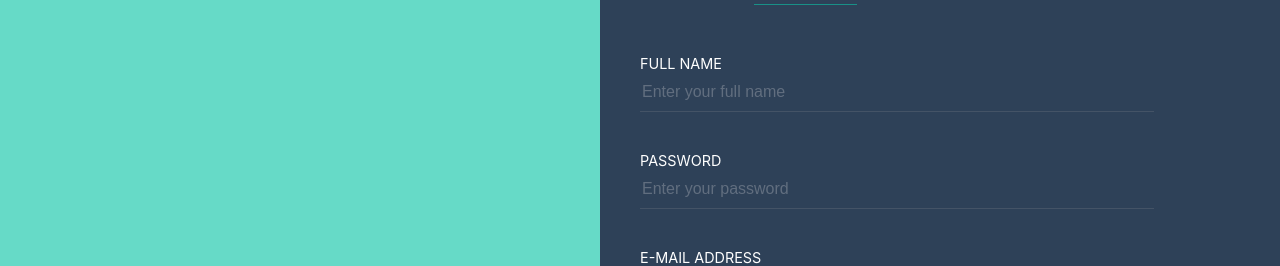
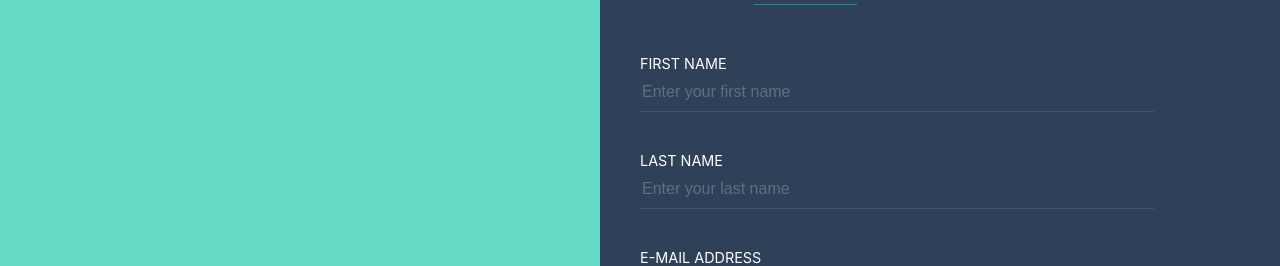
Before and after one commit to poojathakkar/sports_learning_online, a React (Create React App) app in the folder client/: page /#/ in a window 1280 px wide. Shown: the part 156-422 px from the top of the page. Built offline with nearby package versions, Linux system fonts and the light colour scheme; grey boxes are pictures that could not be loaded.

Commit message:
first_name last_name

```diff
--- a/client/src/App.js
+++ b/client/src/App.js
@@ -12,7 +12,7 @@ import './App.css';
 class App extends Component {
   render() {
 return (
-  <Router basename="/react-auth-ui/">
+  <Router>
     <div className="App">
       <div className="App__Aside">
         <img src="https://trello-attachments.s3.amazonaws.com/5f3d54fdc25471825210d34b/5f3d814594959d53f84e4b59/238e3e444b2edffeb4e52a6f4b0bf2e7/SPORTS_LEARNING_LOGO.png"/>
--- a/client/src/index.js
+++ b/client/src/index.js
@@ -4,8 +4,6 @@ import './index.css';
 import App from './App';
 
 ReactDOM.render(
-  <React.StrictMode>
-    <App />
-  </React.StrictMode>,
+    <App />,
   document.getElementById('root')
 );
--- a/client/src/pages/register.js
+++ b/client/src/pages/register.js
@@ -4,9 +4,10 @@ class Register extends Component {
     constructor() {
         super();
         this.state = {
+            first_name: '',
+            last_name: '',
             email: '',
             password: '',
-            name: '',
             hasAgreed: false
         };
         this.handleChange = this.handleChange.bind(this);
@@ -30,16 +31,20 @@ class Register extends Component {
         <div className="FormCenter">
             <form onSubmit={this.handleSubmit} className="FormFields">
               <div className="FormField">
-                <label className="FormField__Label" htmlFor="name">Full Name</label>
-                <input type="text" id="name" className="FormField__Input" placeholder="Enter your full name" name="name" value={this.state.name} onChange={this.handleChange} />
+                <label className="FormField__Label" htmlFor="first_name">First Name</label>
+                <input type="text" id="first_name" className="FormField__Input" placeholder="Enter your first name" name="first_name" value={this.state.first_name} onChange={this.handleChange} />
+              </div>
+              <div className="FormField">
+                <label className="FormField__Label" htmlFor="last_name">Last Name</label>
+                <input type="text" id="last_name" className="FormField__Input" placeholder="Enter your last name" name="last_name" value={this.state.last_name} onChange={this.handleChange} />
+              </div>
+              <div className="FormField">
+                <label className="FormField__Label" htmlFor="email">E-Mail Address</label>
+                <input type="email" id="email" className="FormField__Input" placeholder="Enter your email" name="email" value={this.state.email} onChange={this.handleChange} />
               </div>
               <div className="FormField">
                 <label className="FormField__Label" htmlFor="password">Password</label>
                 <input type="password" id="password" className="FormField__Input" placeholder="Enter your password" name="password" value={this.state.password} onChange={this.handleChange} />
-              </div>
-              <div className="FormField">
-                <label className="FormField__Label" htmlFor="email">E-Mail Address</label>
-                <input type="email" id="email" className="FormField__Input" placeholder="Enter your email" name="email" value={this.state.email} onChange={this.handleChange} />
               </div>
               <div className="FormField">
                 <label className="FormField__CheckboxLabel">
```
